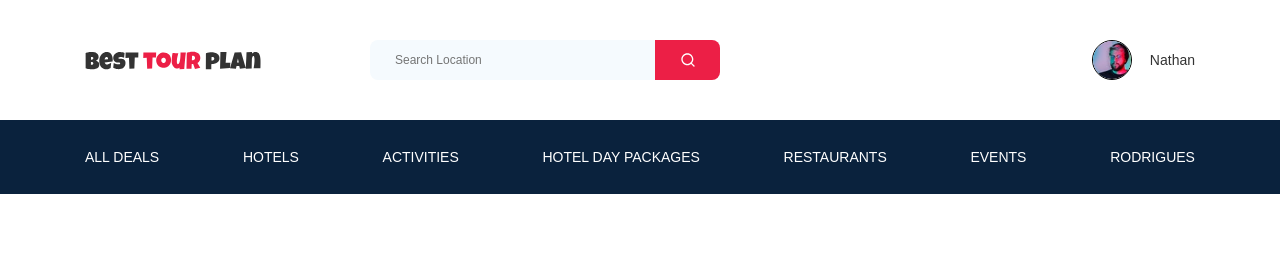
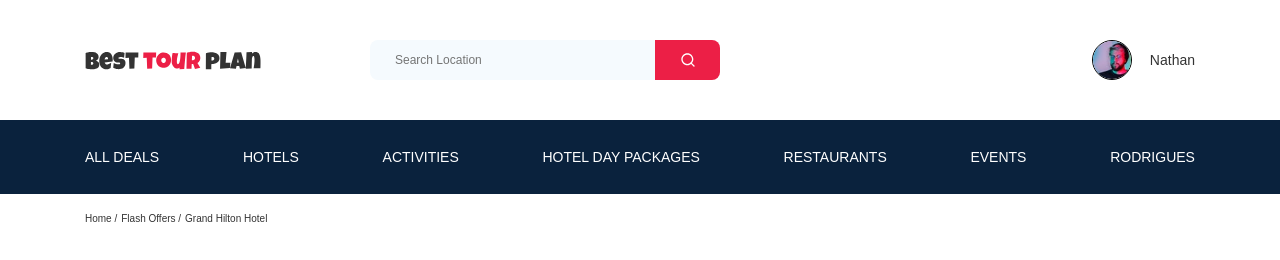
Before and after one commit to D-Schapovalov/tour-plan, a plain HTML site: page index.html in a window 1280 px wide. Drawn offline with Linux system fonts and the light colour scheme.

Commit message:
create: breadcramp

```diff
--- a/index.html
+++ b/index.html
@@ -61,4 +61,21 @@
 		</div>
 		<!-- .navbar-menu -->
 	</header>
+	<nav class="breadcramp">
+		<div class="container">
+			<ul class="breadcramp__list">
+				<li class="breadcramp__item">
+					<a href="#" class="breadcramp__link">Home</a>
+				</li>
+				<li class="breadcramp__item">
+					<a href="#" class="breadcramp__link">Flash Offers</a>
+				</li>
+				<li class="breadcramp__item">
+					Grand Hilton Hotel</a>
+				</li>
+			</ul>
+		</div>
+		<!-- /.breadcramp__list -->
+	</nav>
+	<!-- /.breadcramp -->
 </body>
--- /dev/null
+++ b/sass/blocks/_breadcramp.sass
@@ -0,0 +1,14 @@
+.breadcramp
+	&__list
+		padding: 18px 0
+		display: flex
+		align-items: center
+	&__item
+		font-size: 10px
+		line-height: 13px
+		&:not(:last-child)
+			&::after
+				content: '/'
+				margin-right: 4px
+	&__link
+		color: inherit
--- a/sass/style.sass
+++ b/sass/style.sass
@@ -2,4 +2,5 @@
 @import 'null'
 @import 'variables'
 @import 'blocks/header'
+@import 'blocks/breadcramp'
 @import 'blocks/media'
```
Also changed, not shown: css/style.css, 1 other file.
